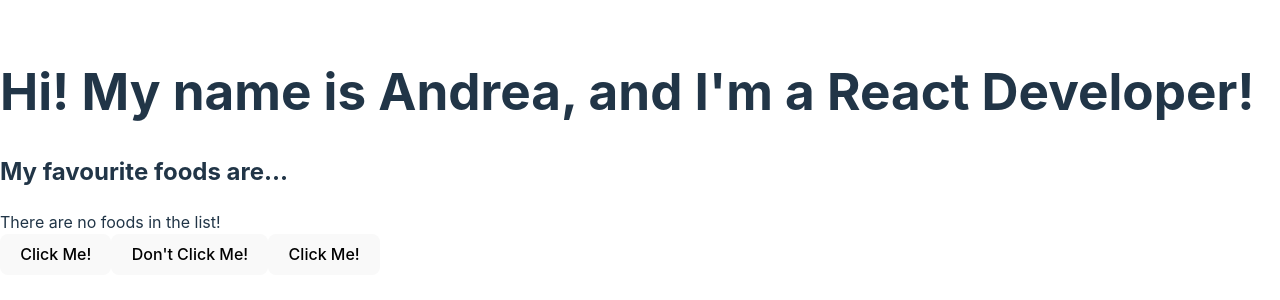
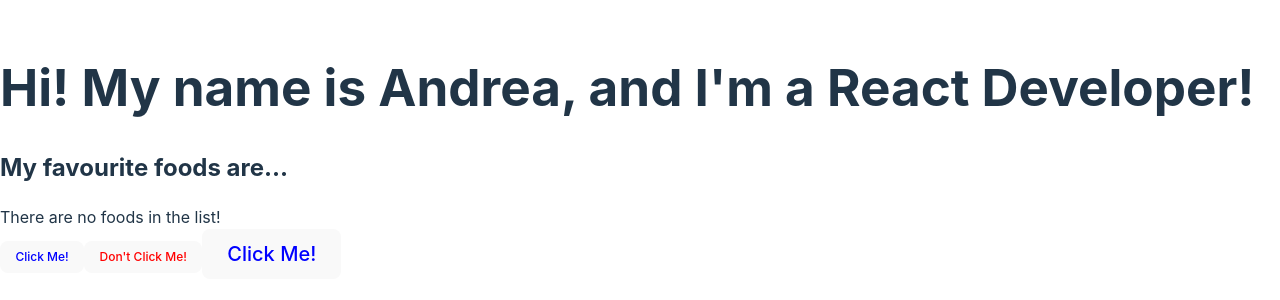
Before and after one commit to andreamaestri/codespaces-react, a React (Vite) app: page / in a window 1280 px wide. Shown: the part 248-548 px from the top of the page. Built offline with nearby package versions, Linux system fonts and the light colour scheme.

Commit message:
Refactor Button component to use props for dynamic styling and update instances in App

```diff
--- a/src/App.jsx
+++ b/src/App.jsx
@@ -42,16 +42,27 @@
 
 // Using props in React
 
-function Button() {
-	return <button>Click Me!</button>;
+/* function Button(props) {
+	const buttonStyle = {
+	  color: props.color,
+	  fontSize: props.fontSize + 'px'
+	};
+
+	return (
+	  <button style={buttonStyle}>{props.text}</button>
+	);
+  } */
+
+//Prop destructing
+
+function Button({ text, color, fontSize }) {
+	const buttonStyle = {
+		color: color,
+		fontSize: fontSize + "px",
+	};
+
+	return <button style={buttonStyle}>{text}</button>;
 }
-
-function Button2() {
-	return (
-	  <button>Don't Click Me!</button>
-	);
-  }
-
 
 export default function App() {
 	const favFoods = [];
@@ -67,9 +78,9 @@
 				<h2>My favourite foods are...</h2>
 				<List favFoods={favFoods} />
 				<div>
-					<Button />
-					<Button2 />
-					<Button />
+					<Button text="Click Me!" color="blue" fontSize={12} />
+					<Button text="Don't Click Me!" color="red" fontSize={12} />
+					<Button text="Click Me!" color="blue" fontSize={20} />
 				</div>
 			</article>
 		</div>
```
